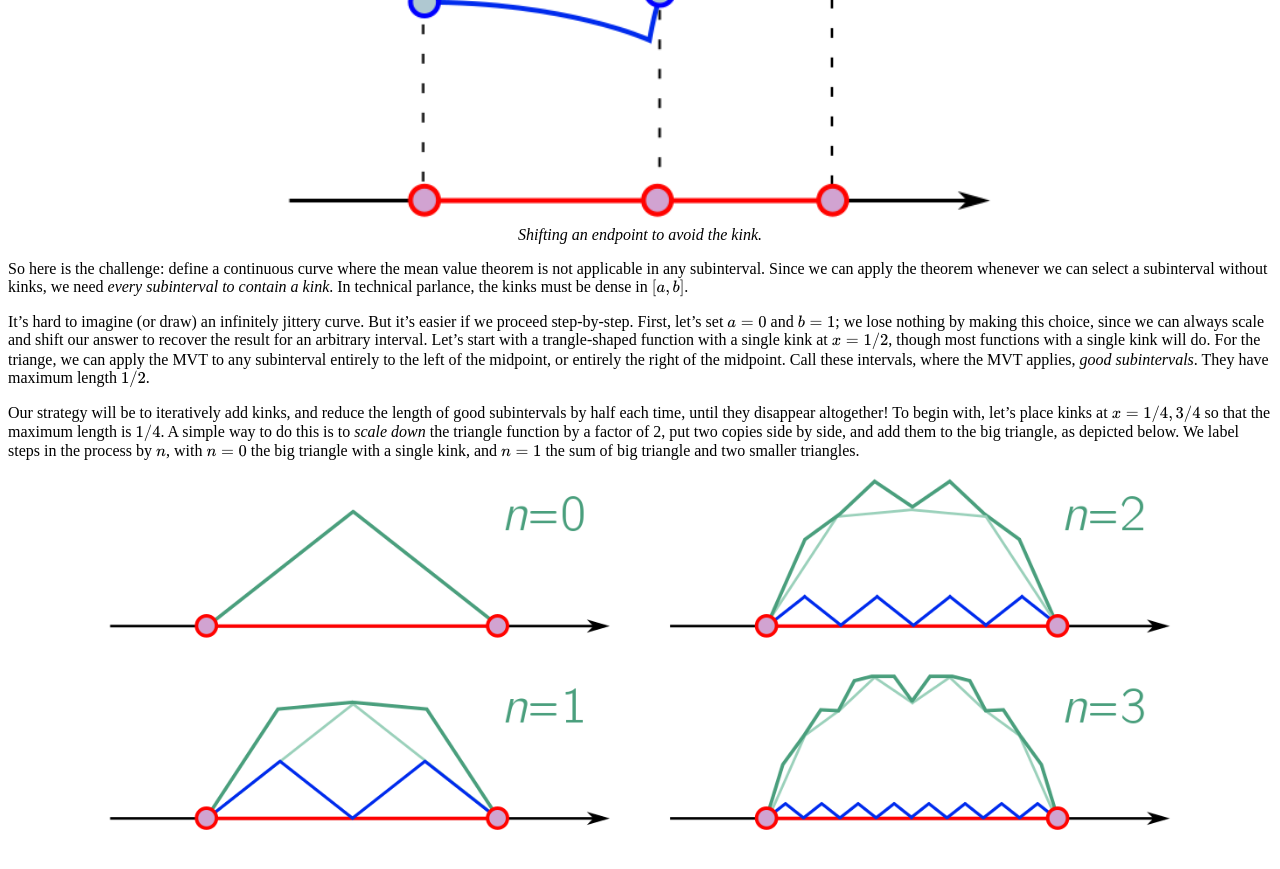
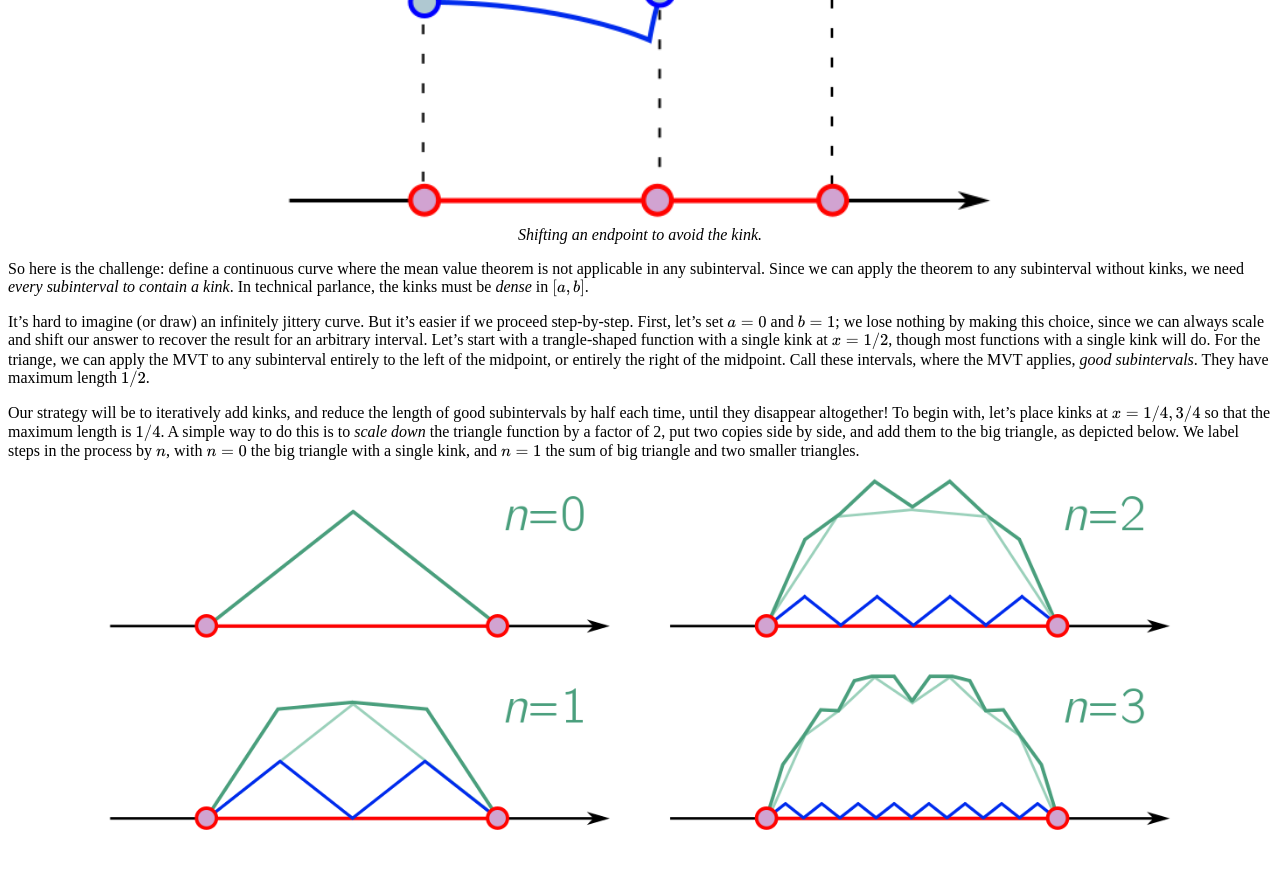
Before and after one commit to hapax/hapax.github.io, a Jekyll site: the page built from assets/teaching.md, in a window 1280 px wide and 900 px high, scrolled down 11240 px. Shown: the top 869 px of the window. Built offline with Jekyll 4.4.1, drawn with Linux system fonts in a browser that asks for light colours; our own code applies the rules of GitHub Pages for plain Markdown files; formulas are drawn with MathJax 3; a script that is not in the unit is left out.

Commit message:
Update teaching.md

```diff
--- a/assets/teaching.md
+++ b/assets/teaching.md
@@ -535,9 +535,9 @@ mean value theorem *does* hold. We just avoid the kink!
 
 So here is the challenge: define a continuous curve where the
 mean value theorem is not applicable in any subinterval.
-Since we can apply the theorem whenever we can select a subinterval
+Since we can apply the theorem to any subinterval
 without kinks, we need *every subinterval to contain a kink*.
-In technical parlance, the kinks must be dense in $[a, b]$.
+In technical parlance, the kinks must be *dense* in $[a, b]$.
 
 It's hard to imagine (or draw) an infinitely jittery curve.
 But it's easier if we proceed step-by-step.
```
